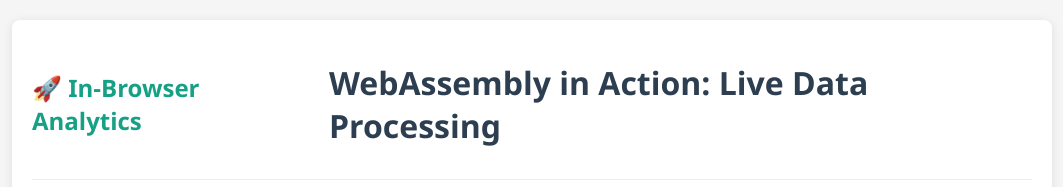
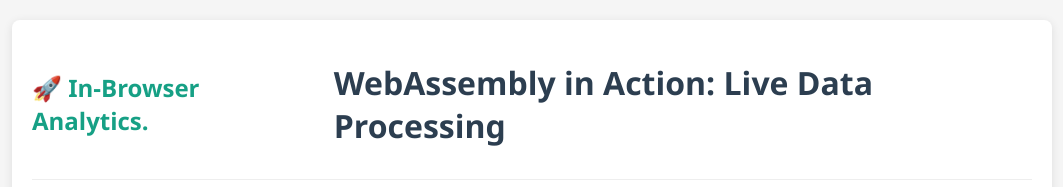
Before and after one commit to thamizhelango/in-browser-analytics, a plain HTML site: page index.html in a window 1280 px wide. Shown: the top 187 px of the page, without its empty margins (108-1171 px from the left). Drawn offline with nearby package versions, Linux system fonts and the light colour scheme.

Commit message:
Added some test code for commit.

```diff
--- a/index.html
+++ b/index.html
@@ -11,7 +11,7 @@
 <body>
   <div class="container">
     <div class="header">
-      <div class="logo">🚀 In-Browser Analytics</div>
+      <div class="logo">🚀 In-Browser Analytics. </div>
       <h1>WebAssembly in Action: Live Data Processing</h1>
     </div>
 
```
